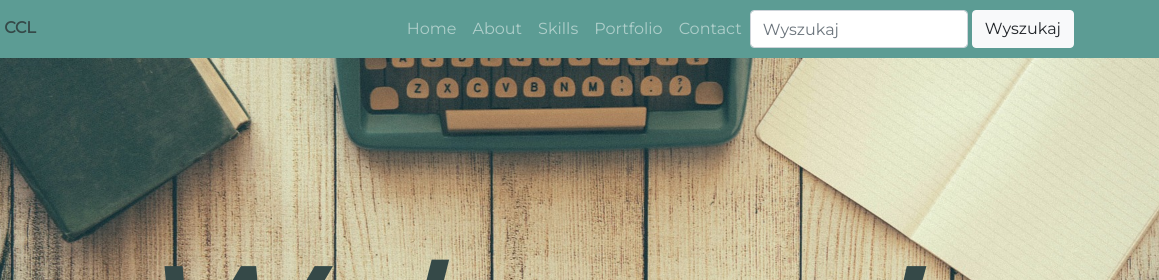
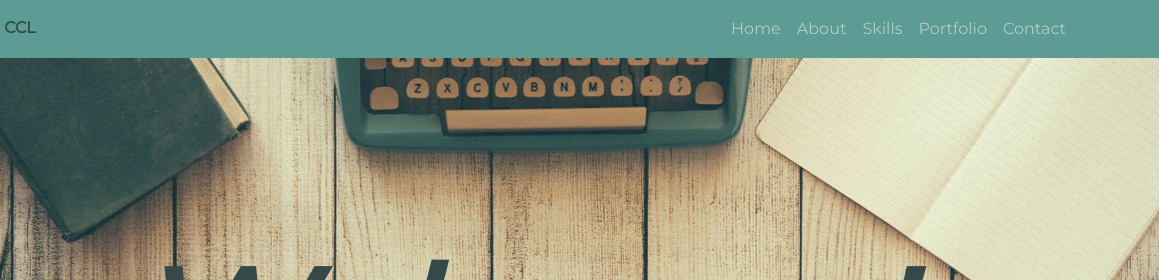
Before and after one commit to ewefie/Portfolio, a plain HTML site: page index.html in a window 1280 px wide. Shown: the top 280 px of the page, 121-1280 px from the left. Drawn offline with nearby package versions, Linux system fonts and the light colour scheme.

Commit message:
search button removed

```diff
--- a/index.html
+++ b/index.html
@@ -46,10 +46,10 @@
                         <a href="#contact" class="nav-link">Contact</a>
                     </li>
                 </ul>
-                <form class="form-inline">
+                <!-- <form class="form-inline">
                     <input class="form-control mr-1" type="search" placeholder="Wyszukaj" aria-label="Wyszukaj">
                     <button class="btn btn-light" type="submit">Wyszukaj</button>
-                </form>
+                </form> -->
             </div>
         </div>
     </nav>
```
